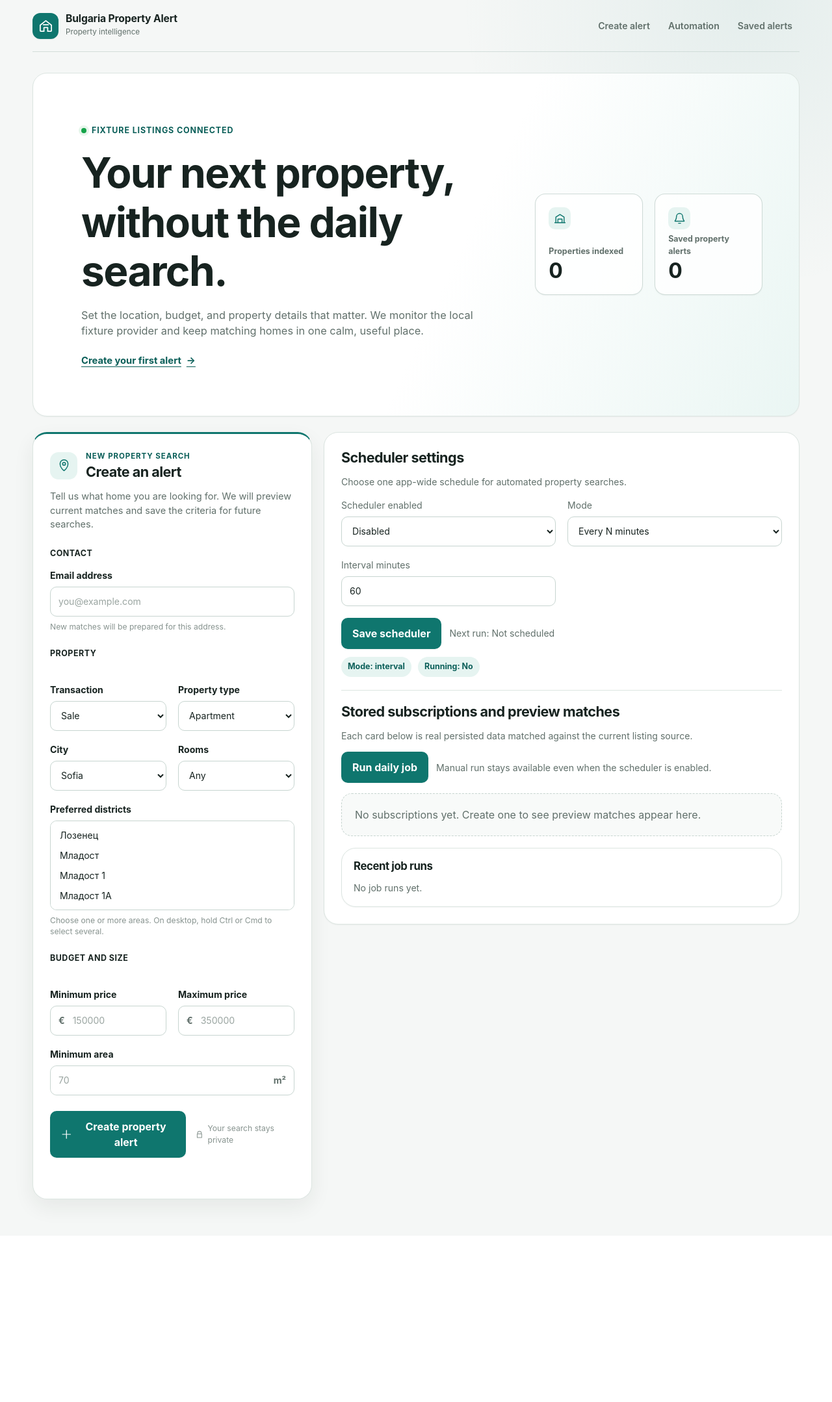
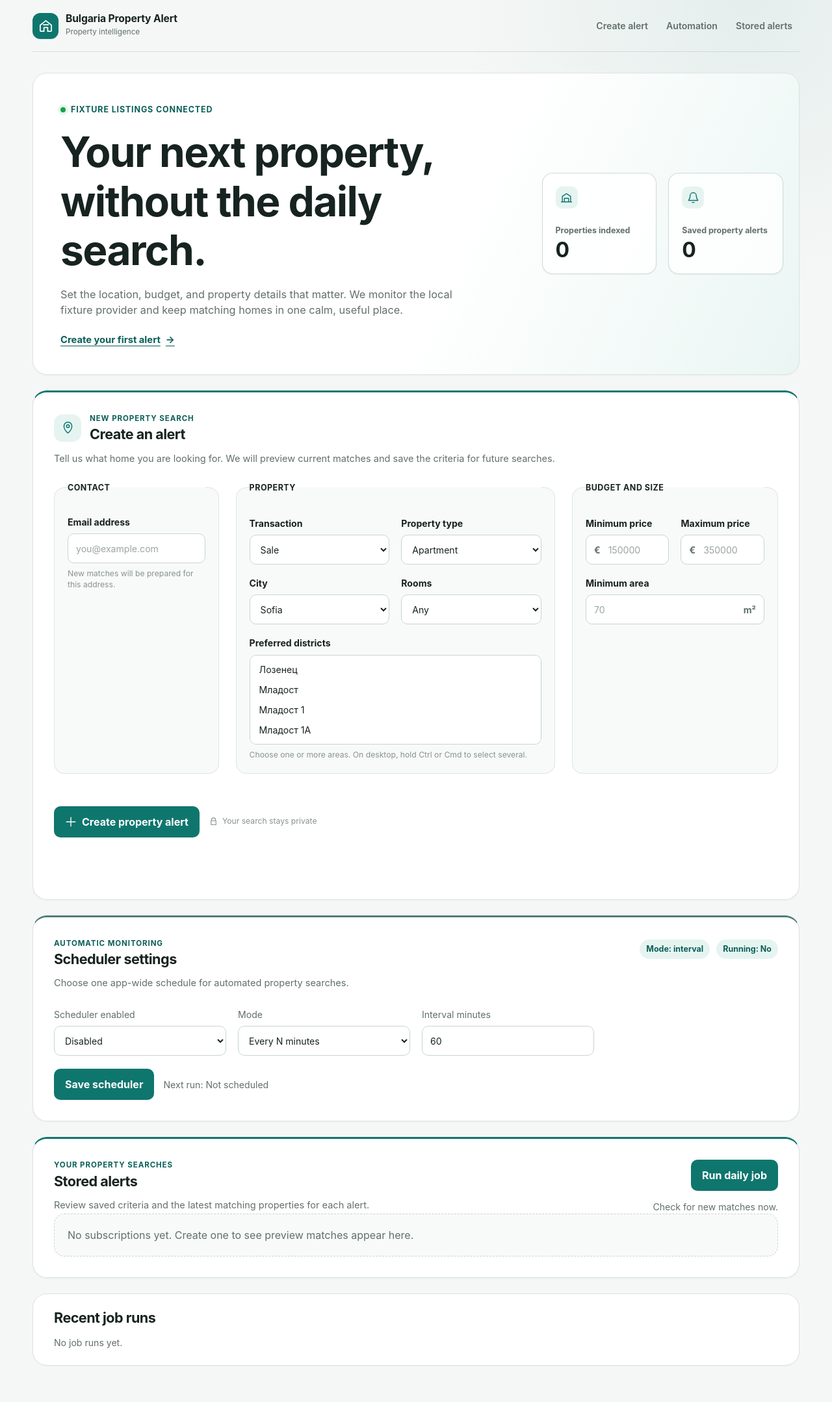
Before and after one commit to MariaRHristova/sofia-property-alert, a FastAPI app: page / in a window 1280 px wide. Shown: the whole page at 65% size. Before the commit the page ends 1873 px from the top, so only its background shows below. Run offline with FastAPI, Linux system fonts and the light colour scheme; data that the repository does not hold is empty.

Commit message:
Updated the UI

```diff
--- a/app/main.py
+++ b/app/main.py
@@ -144,16 +144,39 @@
     )
 
 
-@app.post("/subscriptions/{token}/unsubscribe")
-def unsubscribe_subscription(token: str) -> JSONResponse:
+@app.api_route("/subscriptions/{token}/unsubscribe", methods=["GET", "POST"])
+def unsubscribe_subscription(token: str, request: Request):
     with SessionLocal() as session:
         service = SubscriptionService(session)
-        success = service.deactivate_subscription(token)
+        success = service.delete_subscription(token)
 
     if not success:
+        if request.method == "GET":
+            return HTMLResponse(
+                status_code=404,
+                content=(
+                    "<html><body style='font-family:Arial,sans-serif;padding:24px;'>"
+                    "<h1>Subscription not found</h1>"
+                    "<p>The alert may already have been removed.</p>"
+                    "<a href='/'>Return to the app</a>"
+                    "</body></html>"
+                ),
+            )
         return JSONResponse(
             status_code=404,
             content={"error": "Subscription not found."},
+        )
+
+    if request.method == "GET":
+        return HTMLResponse(
+            status_code=200,
+            content=(
+                "<html><body style='font-family:Arial,sans-serif;padding:24px;'>"
+                "<h1>You are unsubscribed</h1>"
+                "<p>The alert was removed from your saved alerts.</p>"
+                "<a href='/'>Back to the dashboard</a>"
+                "</body></html>"
+            ),
         )
     return JSONResponse(status_code=200, content={"status": "unsubscribed"})
 
--- a/app/static/app.css
+++ b/app/static/app.css
@@ -70,10 +70,14 @@
 .metric-icon svg { width: 19px; height: 19px; }
 .metric strong { margin-top: 5px; color: var(--ink); font-size: 2rem; line-height: 1; letter-spacing: -0.04em; }
 
-.content-grid { grid-template-columns: minmax(340px, 430px) minmax(0, 1fr); align-items: start; }
+.content-grid { grid-template-columns: minmax(0, 1fr); align-items: start; gap: 24px; }
 .panel, .subscription-card { border: 1px solid var(--line); border-radius: var(--radius-lg); background: var(--surface); box-shadow: var(--shadow-sm); backdrop-filter: none; }
-.panel { padding: 26px; }
-.create-alert-panel { border-top: 3px solid var(--accent); box-shadow: var(--shadow-md); }
+.panel { padding: 32px; }
+.create-alert-panel { border-top: 3px solid var(--accent); box-shadow: var(--shadow-sm); }
+.create-alert-panel #subscription-form { display: grid; grid-template-columns: 0.8fr 1.55fr 1fr; gap: 26px; align-items: start; }
+.create-alert-panel .form-section { height: 100%; padding: 20px; border: 1px solid var(--line); border-radius: var(--radius-md); background: var(--surface-subtle); }
+.create-alert-panel .form-section + .form-section { margin-top: 0; }
+.create-alert-panel .form-actions, .create-alert-panel .flash { grid-column: 1 / -1; }
 .section-heading { display: flex; align-items: center; gap: 13px; }
 .section-icon { display: grid; width: 42px; height: 42px; flex: 0 0 auto; place-items: center; border-radius: 13px; color: var(--accent); background: var(--accent-soft); }
 .section-icon svg { width: 21px; height: 21px; }
@@ -115,8 +119,35 @@
 .flash.success { color: var(--accent-strong); }
 
 .muted-copy { color: var(--muted); font-size: 0.88rem; }
-.subscription-grid, .listing-grid { grid-template-columns: repeat(auto-fit, minmax(250px, 1fr)); }
-.subscription-card { padding: 20px; }
+.dashboard-stack { display: grid; gap: 24px; }
+.dashboard-section { position: relative; overflow: hidden; }
+.scheduler-box { border-top: 3px solid #4f7f78; }
+.stored-alerts-section { border-top: 3px solid var(--accent); }
+.recent-runs-section { padding-block: 24px; }
+.recent-runs-section h2 { margin-bottom: 14px; }
+.section-heading--split { justify-content: space-between; align-items: flex-start; gap: 28px; }
+.section-heading--split .section-intro { max-width: 62ch; margin-bottom: 0; }
+.section-actions { display: flex; align-items: center; gap: 14px; margin-top: 20px; flex-wrap: wrap; }
+.section-actions--compact { flex: 0 0 auto; margin-top: 0; align-items: flex-end; flex-direction: column; }
+.scheduler-grid { display: grid; grid-template-columns: repeat(4, minmax(0, 1fr)); gap: 18px; margin-top: 26px; }
+.subscription-grid { grid-template-columns: repeat(auto-fit, minmax(min(100%, 480px), 1fr)); }
+.listing-grid { grid-template-columns: repeat(auto-fit, minmax(230px, 1fr)); }
+.subscription-card { min-width: 0; padding: 24px; box-shadow: none; }
+.subscription-card > .subscription-action-form { display: inline-flex; margin: 0 8px 0 0; vertical-align: top; }
+.alerts-panel__list {
+  max-height: 120rem;
+  overflow-y: auto;
+  margin-top: 26px;
+  padding-right: 10px;
+  scrollbar-gutter: stable;
+}
+.alerts-panel__list::-webkit-scrollbar {
+  width: 10px;
+}
+.alerts-panel__list::-webkit-scrollbar-thumb {
+  background: rgba(95, 107, 122, 0.35);
+  border-radius: 999px;
+}
 .pill-row { display: flex; flex-wrap: wrap; gap: 8px; margin: 14px 0; }
 .pill { padding: 6px 10px; border-radius: 999px; color: var(--accent-strong); background: var(--accent-soft); font-size: 0.78rem; font-weight: 650; }
 .pill.inactive { color: #7a4c13; background: var(--warm-soft); }
@@ -124,15 +155,17 @@
 .listing a { color: inherit; text-underline-offset: 3px; }
 .listing-meta { margin: 8px 0 0; color: var(--muted); font-size: 0.88rem; }
 .empty { padding: 20px; border: 1px dashed var(--line-strong); border-radius: var(--radius-md); color: var(--muted); background: var(--surface-subtle); }
-.scheduler-box { margin-bottom: 20px; padding-bottom: 20px; border-bottom: 1px solid var(--line); }
-.scheduler-meta { display: flex; flex-wrap: wrap; gap: 10px; margin-top: 12px; }
+.scheduler-meta { display: flex; flex-wrap: wrap; justify-content: flex-end; gap: 10px; margin-top: 2px; }
 .hidden { display: none; }
 
-@media (max-width: 960px) {
+@media (max-width: 1040px) {
   .hero-grid, .content-grid { grid-template-columns: 1fr; }
   .hero-grid > div:first-child { padding-bottom: 20px; }
   .metric-grid { padding: 0 32px 32px; }
   .metric { min-height: 132px; }
+  .create-alert-panel #subscription-form { grid-template-columns: repeat(2, minmax(0, 1fr)); }
+  .create-alert-panel .form-section:first-child { grid-column: 1 / -1; }
+  .scheduler-grid { grid-template-columns: repeat(2, minmax(0, 1fr)); }
 }
 
 @media (max-width: 680px) {
@@ -148,13 +181,20 @@
   .metric { min-height: 118px; padding: 14px; }
   .metric-icon { width: 30px; height: 30px; }
   .metric strong { font-size: 1.65rem; }
-  .panel { padding: 21px 18px; }
-  .form-grid { grid-template-columns: 1fr; gap: 15px; }
+  .panel { padding: 24px 20px; }
+  .create-alert-panel #subscription-form, .form-grid, .scheduler-grid, .subscription-grid { grid-template-columns: 1fr; gap: 15px; }
+  .create-alert-panel .form-section:first-child { grid-column: auto; }
+  .create-alert-panel .form-section { padding: 17px; }
+  .section-heading--split { align-items: stretch; flex-direction: column; gap: 18px; }
+  .section-actions--compact { align-items: stretch; }
+  .section-actions--compact .primary { width: 100%; }
+  .scheduler-meta { justify-content: flex-start; }
   label.full { grid-column: auto; }
   .form-actions { align-items: stretch; flex-direction: column; }
   .form-actions .primary { width: 100%; }
   .secure-note { justify-content: center; }
   input, select { font-size: 16px; }
+  .alerts-panel__list { max-height: 90rem; margin-top: 20px; padding-right: 6px; }
 }
 
 @media (prefers-reduced-motion: reduce) { html { scroll-behavior: auto; } }
--- a/app/templates/index.html
+++ b/app/templates/index.html
@@ -4,88 +4,6 @@
     <meta charset="utf-8" />
     <meta name="viewport" content="width=device-width, initial-scale=1" />
     <title>{{ app_name }}</title>
-    <style>
-      :root {
-        --bg: #f4efe8;
-        --paper: #fffdf8;
-        --ink: #1c2430;
-        --muted: #5f6b7a;
-        --line: #d8cfc1;
-        --accent: #0f766e;
-        --accent-strong: #115e59;
-        --warm: #d97706;
-        --danger: #b42318;
-        --shadow: 0 20px 60px rgba(28, 36, 48, 0.12);
-      }
-
-      * { box-sizing: border-box; }
-      body {
-        margin: 0;
-        font-family: Georgia, "Times New Roman", serif;
-        color: var(--ink);
-        background:
-          radial-gradient(circle at top left, rgba(217, 119, 6, 0.14), transparent 28%),
-          linear-gradient(180deg, #f8f2ea 0%, var(--bg) 48%, #efe7dc 100%);
-      }
-
-      .shell {
-        width: min(1120px, calc(100% - 32px));
-        margin: 0 auto;
-        padding: 32px 0 48px;
-      }
-
-      .hero, .panel, .subscription-card {
-        background: rgba(255, 253, 248, 0.92);
-        border: 1px solid rgba(216, 207, 193, 0.85);
-        box-shadow: var(--shadow);
-        backdrop-filter: blur(10px);
-      }
-
-      .hero { border-radius: 28px; padding: 32px; margin-bottom: 24px; }
-      .eyebrow { margin: 0 0 12px; text-transform: uppercase; letter-spacing: 0.16em; font-size: 0.76rem; color: var(--warm); }
-      h1, h2, h3 { margin: 0; line-height: 1.05; }
-      h1 { font-size: clamp(2.6rem, 5vw, 4.6rem); max-width: 10ch; }
-      .hero p { max-width: 58ch; font-size: 1.05rem; color: var(--muted); margin: 18px 0 0; }
-      .hero-grid, .content-grid, .form-grid, .metric-grid, .subscription-grid, .listing-grid { display: grid; gap: 18px; }
-      .hero-grid { grid-template-columns: 1.4fr 0.8fr; align-items: end; }
-      .metric-grid { grid-template-columns: repeat(2, minmax(0, 1fr)); }
-      .metric { border-radius: 20px; padding: 18px; background: #f8f4ee; border: 1px solid var(--line); }
-      .metric strong { display: block; font-size: 2rem; margin-top: 8px; }
-      .content-grid { grid-template-columns: minmax(320px, 420px) 1fr; align-items: start; }
-      .panel { border-radius: 24px; padding: 24px; }
-      .form-grid { grid-template-columns: repeat(2, minmax(0, 1fr)); }
-      label { display: grid; gap: 8px; font-size: 0.95rem; color: var(--muted); }
-      label.full { grid-column: 1 / -1; }
-      input, select, button { font: inherit; }
-      input, select {
-        width: 100%; border: 1px solid var(--line); border-radius: 14px;
-        padding: 12px 14px; background: #fff; color: var(--ink);
-      }
-      select[multiple] { min-height: 138px; }
-      button { border: 0; border-radius: 999px; padding: 13px 20px; cursor: pointer; }
-      .primary { background: linear-gradient(135deg, var(--accent) 0%, var(--accent-strong) 100%); color: #fff; font-weight: 700; }
-      .ghost { background: transparent; border: 1px solid var(--danger); color: var(--danger); }
-      .muted-copy { color: var(--muted); font-size: 0.92rem; }
-      .flash { min-height: 24px; margin-top: 14px; font-size: 0.95rem; }
-      .flash.error { color: var(--danger); }
-      .flash.success { color: var(--accent-strong); }
-      .subscription-grid, .listing-grid { grid-template-columns: repeat(auto-fit, minmax(250px, 1fr)); }
-      .subscription-card { border-radius: 24px; padding: 20px; }
-      .pill-row { display: flex; flex-wrap: wrap; gap: 8px; margin: 14px 0; }
-      .pill { padding: 7px 10px; border-radius: 999px; background: #ecf8f6; color: var(--accent-strong); font-size: 0.84rem; }
-      .pill.inactive { background: #f2e9e5; color: #8b5e3c; }
-      .listing { background: #fff; border: 1px solid var(--line); border-radius: 18px; padding: 16px; }
-      .listing a { color: inherit; }
-      .listing-meta { color: var(--muted); margin: 8px 0 0; font-size: 0.92rem; }
-      .empty { padding: 22px; border-radius: 20px; border: 1px dashed var(--line); color: var(--muted); background: rgba(255, 255, 255, 0.6); }
-      .scheduler-box { margin-bottom: 18px; padding-bottom: 18px; border-bottom: 1px solid var(--line); }
-      .scheduler-meta { display: flex; flex-wrap: wrap; gap: 10px; margin-top: 12px; }
-      .hidden { display: none; }
-
-      @media (max-width: 880px) {
-        .hero-grid, .content-grid, .form-grid { grid-template-columns: 1fr; }
-      }
-    </style>
     <meta name="description" content="Create property alerts for homes across Bulgaria and receive new matching listings automatically." />
     <link rel="stylesheet" href="/static/app.css" />
   </head>
@@ -105,7 +23,7 @@
         <nav class="site-nav" aria-label="Dashboard navigation">
           <a href="#create-alert">Create alert</a>
           <a href="#automation">Automation</a>
-          <a href="#saved-alerts">Saved alerts</a>
+          <a href="#saved-alerts">Stored alerts</a>
         </nav>
       </header>
 
@@ -239,12 +157,21 @@
           </form>
         </section>
 
-        <section class="panel" aria-label="Property alert operations">
-          <div class="scheduler-box" id="automation">
-            <h2>Scheduler settings</h2>
-            <p class="muted-copy">Choose one app-wide schedule for automated property searches.</p>
+        <div class="dashboard-stack" aria-label="Alert controls and saved alerts">
+          <section class="panel dashboard-section scheduler-box" id="automation" aria-labelledby="automation-title">
+            <div class="section-heading section-heading--split">
+              <div>
+                <p class="section-kicker">Automatic monitoring</p>
+                <h2 id="automation-title">Scheduler settings</h2>
+                <p class="section-intro">Choose one app-wide schedule for automated property searches.</p>
+              </div>
+              <div class="scheduler-meta" aria-label="Scheduler status">
+                <span class="pill">Mode: <span id="scheduler-mode-pill">{{ scheduler_config.mode }}</span></span>
+                <span class="pill">Running: <span id="scheduler-running-pill">{{ "Yes" if scheduler_config.running else "No" }}</span></span>
+              </div>
+            </div>
             <form id="scheduler-form">
-              <div class="form-grid">
+              <div class="scheduler-grid">
                 <label>
                   Scheduler enabled
                   <select name="enabled" id="scheduler-enabled">
@@ -268,37 +195,39 @@
                   <input name="daily_run_time" id="scheduler-time" type="time" value="{{ scheduler_config.daily_run_time }}" />
                 </label>
               </div>
-              <div style="margin-top: 18px; display: flex; gap: 12px; align-items: center; flex-wrap: wrap;">
+              <div class="section-actions">
                 <button class="primary" id="scheduler-save-button" type="submit" data-default-label="Save scheduler" data-busy-label="Saving scheduler...">Save scheduler</button>
                 <span class="muted-copy">Next run: <span id="next-run-label">{{ scheduler_config.next_run_at or "Not scheduled" }}</span></span>
               </div>
             </form>
-            <div class="scheduler-meta">
-              <span class="pill">Mode: <span id="scheduler-mode-pill">{{ scheduler_config.mode }}</span></span>
-              <span class="pill">Running: <span id="scheduler-running-pill">{{ "Yes" if scheduler_config.running else "No" }}</span></span>
+          </section>
+
+          <section class="panel dashboard-section stored-alerts-section" id="saved-alerts" aria-labelledby="saved-alerts-title">
+            <div class="section-heading section-heading--split">
+              <div>
+                <p class="section-kicker">Your property searches</p>
+                <h2 id="saved-alerts-title">Stored alerts</h2>
+                <p class="section-intro">Review saved criteria and the latest matching properties for each alert.</p>
+              </div>
+              <div class="section-actions section-actions--compact">
+                <button id="run-job-button" class="primary" type="button">Run daily job</button>
+                <span class="muted-copy">Check for new matches now.</span>
               </div>
             </div>
 
-          <h2 id="saved-alerts">Stored subscriptions and preview matches</h2>
-          <p class="muted-copy">Each card below is real persisted data matched against the current listing source.</p>
-
-          <div style="margin-bottom: 16px; display: flex; gap: 12px; flex-wrap: wrap; align-items: center;">
-            <button id="run-job-button" class="primary" type="button">Run daily job</button>
-            <span class="muted-copy">Manual run stays available even when the scheduler is enabled.</span>
-          </div>
-
           {% if preview_groups %}
+          <div class="alerts-panel__list">
             <div class="subscription-grid">
               {% for group in preview_groups %}
               <article class="subscription-card">
-              <h3>{{ group.subscription.city }} • {{ group.subscription.property_type | title }}</h3>
+                <h3>{{ group.subscription.city }} &bull; {{ group.subscription.property_type | title }}</h3>
                 <p class="muted-copy">{{ group.subscription.email }}</p>
                 <div class="pill-row">
                   <span class="pill">{{ group.subscription.transaction_type | title }}</span>
                   <span class="pill {% if not group.subscription.active %}inactive{% endif %}">{% if group.subscription.active %}Active{% else %}Inactive{% endif %}</span>
                   {% if group.subscription.rooms %}<span class="pill">{{ group.subscription.rooms }} rooms</span>{% endif %}
-                {% if group.subscription.min_price_eur %}<span class="pill">From €{{ "%.0f"|format(group.subscription.min_price_eur) }}</span>{% endif %}
-                {% if group.subscription.max_price_eur %}<span class="pill">To €{{ "%.0f"|format(group.subscription.max_price_eur) }}</span>{% endif %}
+                  {% if group.subscription.min_price_eur %}<span class="pill">From &euro;{{ "%.0f"|format(group.subscription.min_price_eur) }}</span>{% endif %}
+                  {% if group.subscription.max_price_eur %}<span class="pill">To &euro;{{ "%.0f"|format(group.subscription.max_price_eur) }}</span>{% endif %}
                 </div>
                 {% if group.subscription.districts %}
                 <p class="muted-copy">Districts: {{ group.subscription.districts | join(", ") }}</p>
@@ -311,8 +240,8 @@
                     <a href="{{ listing.url }}" target="_blank" rel="noreferrer"><strong>{{ listing.title }}</strong></a>
                     <p class="listing-meta">
                       {{ listing.city }}{% if listing.district %}, {{ listing.district }}{% endif %}<br />
-                    {% if listing.price_eur %}€{{ "%.0f"|format(listing.price_eur) }}{% else %}Price missing{% endif %}
-                    • {% if listing.area_sqm %}{{ "%.0f"|format(listing.area_sqm) }} sq.m{% else %}Area missing{% endif %}
+                      {% if listing.price_eur %}&euro;{{ "%.0f"|format(listing.price_eur) }}{% else %}Price missing{% endif %}
+                      &bull; {% if listing.area_sqm %}{{ "%.0f"|format(listing.area_sqm) }} sq.m{% else %}Area missing{% endif %}
                     </p>
                   </div>
                   {% endfor %}
@@ -334,15 +263,17 @@
               </article>
               {% endfor %}
             </div>
+          </div>
           {% else %}
           <div class="empty">No subscriptions yet. Create one to see preview matches appear here.</div>
           {% endif %}
+          </section>
 
-          <section class="panel" style="margin-top: 18px; padding: 18px;">
-            <h3 style="margin-bottom: 12px;">Recent job runs</h3>
+          <section class="panel dashboard-section recent-runs-section" aria-labelledby="recent-runs-title">
+            <h2 id="recent-runs-title">Recent job runs</h2>
             <div id="job-runs" class="muted-copy">Open the page and run the job to populate the log.</div>
           </section>
-        </section>
+        </div>
       </section>
       </main>
     </div>
```
Also changed, not shown: app/email/delivery.py (+104 -75 lines), docs/exam-journal.md (+23 -1 lines), tests/test_app_routes.py (+12 -21 lines), tests/test_email_digest.py (+8 -1 lines). Lines whose indentation alone changed are shown as unchanged.
